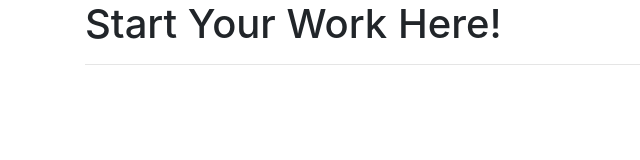
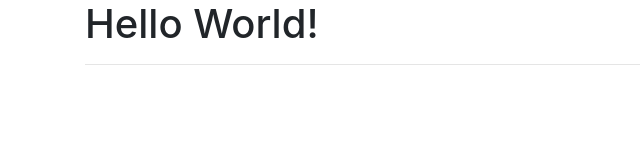
Before and after one commit to sheyahani/pekka-repo, a plain HTML site: page index.html in a window 1280 px wide. Shown: the whole page, without its empty margins (0-640 px from the left). Drawn offline with nearby package versions, Linux system fonts and the light colour scheme.

Commit message:
test commit

```diff
--- a/index.html
+++ b/index.html
@@ -18,7 +18,7 @@
     <div class="container">
         <div class="row">
             <div class="col-md-12">
-                <h1>Start Your Work Here!</h1>
+                <h1>Hello World!</h1>
                 <hr>
             </div>
         </div>
```
